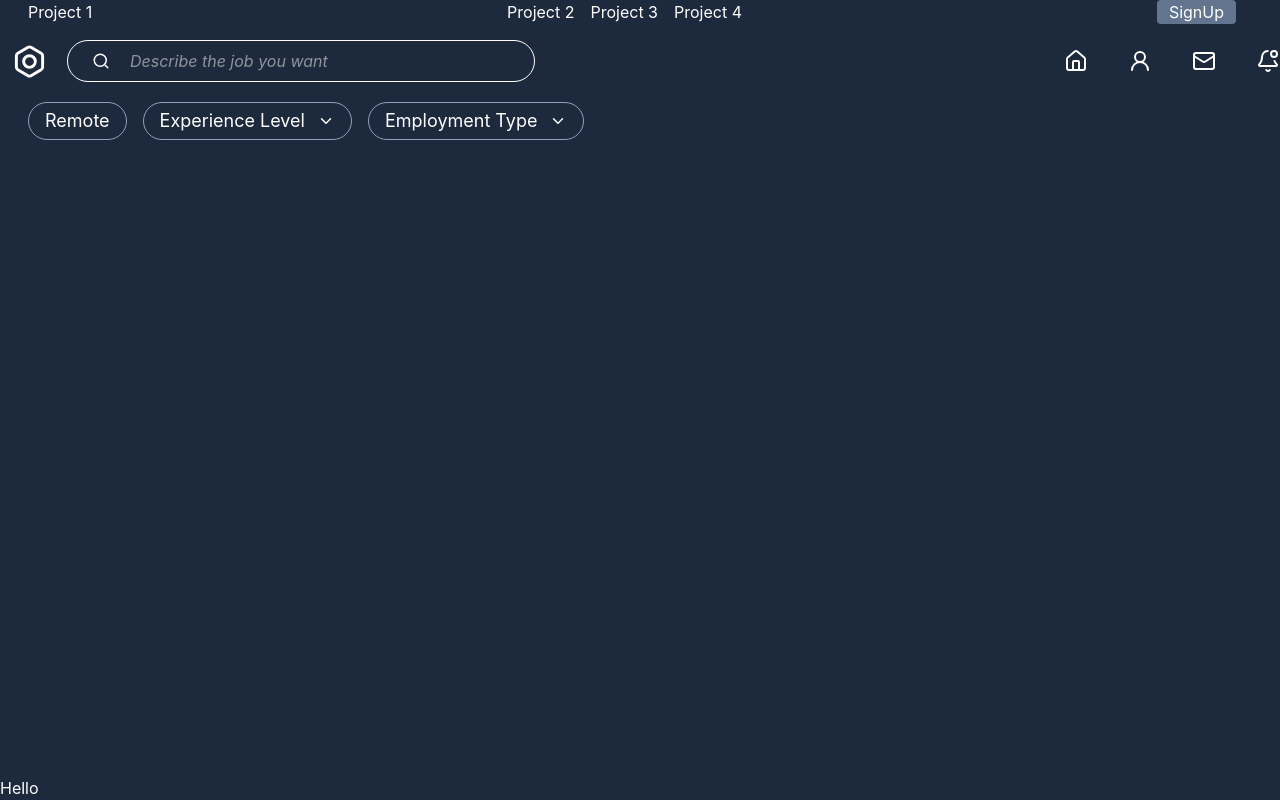
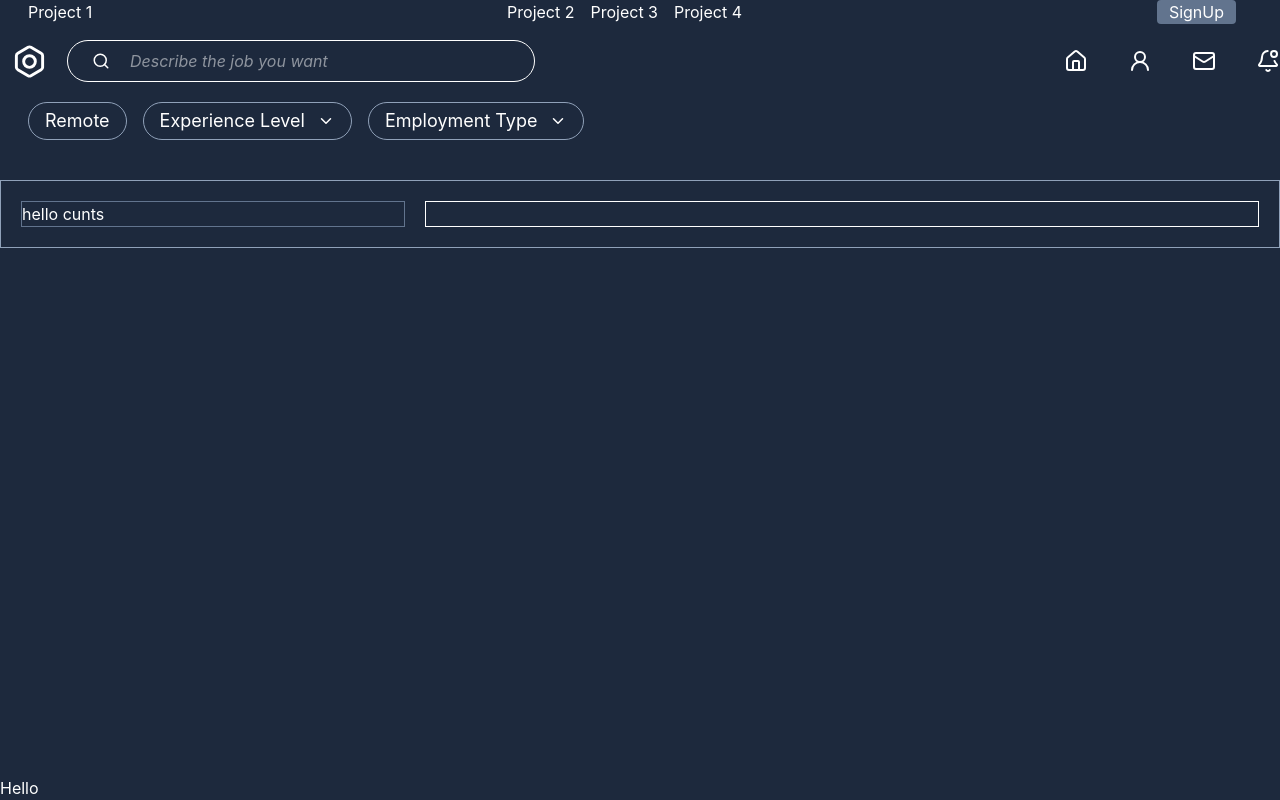
Before and after one commit to acquah-forever/my-scribbles, a React (Vite) app: page / in a window 1280 px wide. Built offline with nearby package versions, Linux system fonts and the light colour scheme; the HTML template or start-up script is replaced by a standard one.

Commit message:
moved to phase 2 of project

```diff
--- a/src/pages/Project1.jsx
+++ b/src/pages/Project1.jsx
@@ -24,7 +24,6 @@ const Project1 = () => {
       setOpen2((prev) => !prev)
     }
   }
-
 
 
 
@@ -130,6 +129,17 @@ const Project1 = () => {
         </div>
 
       </div>
+
+      <div className='flex justify-between space-x-5 p-5 border border-slate-400 w-full mt-10'>
+        <div className='border border-slate-500 max-w-sm w-full'>
+          <h1>hello cunts</h1>
+        </div>
+
+        <div className='max-w-5xl w-full border'>
+
+        </div>
+
+      </div>
     </div >
   )
 }
```
